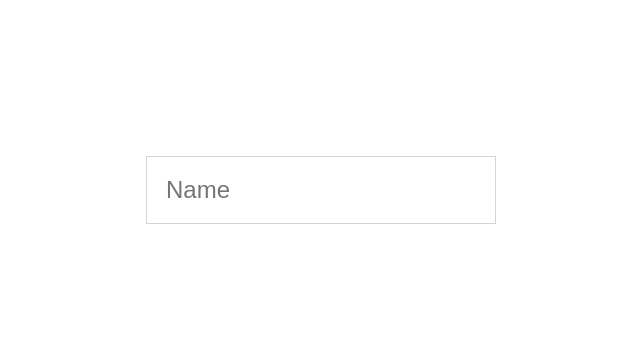
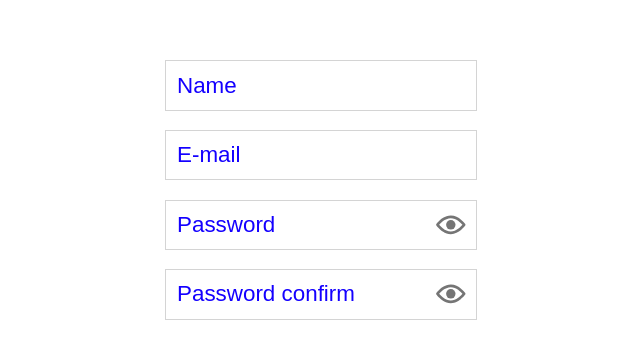
Before and after one commit to juanan-fernandez/advent-css-19, a React (Vite) app: page / in a window 1280 px wide. Shown: the part 210-568 px from the top of the page, without its empty margins (319-959 px from the left). Built offline with nearby package versions, Linux system fonts and the light colour scheme.

Commit message:
add validation functions

```diff
--- a/src/components/Form/Form.tsx
+++ b/src/components/Form/Form.tsx
@@ -1,9 +1,39 @@
+import { useState } from 'react';
 import Input from '../Input/Input';
 
 export default function Form() {
+	const [passwordValue, setPasswordValue] = useState('');
+	const [passwordConfirmValue, setPasswordConfirmValue] = useState('');
+
 	const validateName = (name: string): boolean => {
 		console.log(name);
 		return name.trim().length > 4;
+	};
+
+	const validateEmail = (email: string): boolean => {
+		return email.includes('@');
+	};
+
+	const validatePassword = (password: string): boolean => {
+		const letters = 'abcdefghijklmnñopqrstuvwxyz';
+		const numbers = '1234567890';
+		const passwordAux = password.toLowerCase().split('');
+		let isValidChars = false;
+		let isValidNums = false;
+
+		passwordAux.forEach(item => {
+			if (letters.indexOf(item) >= 0) isValidChars = true;
+		});
+
+		passwordAux.forEach(item => {
+			if (numbers.indexOf(item) >= 0) isValidNums = true;
+		});
+
+		return password.length >= 6 && isValidChars && isValidNums;
+	};
+
+	const validatePasswordConfirmation = (password: string): boolean => {
+		return validatePassword(password) && passwordValue === passwordConfirmValue;
 	};
 
 	return (
@@ -18,6 +48,33 @@ export default function Form() {
 					messageOnError='Please enter a valid name'
 					validationFn={validateName}
 				/>
+				<Input
+					placeholder='E-mail'
+					inputId='email'
+					type='text'
+					inputLabel='E-mail'
+					inputName='email'
+					messageOnError='Please enter a valid e-mail'
+					validationFn={validateEmail}
+				/>
+				<Input
+					placeholder='Password'
+					inputId='password'
+					type='password'
+					inputLabel='Password'
+					inputName='email'
+					messageOnError='Password length must be 6 characters at least and only include letters and numbers'
+					validationFn={validatePassword}
+				/>
+				<Input
+					placeholder='Password confirm'
+					inputId='password-confirm'
+					type='password'
+					inputLabel='Confirm password'
+					inputName='password-confirm'
+					messageOnError='Password confirmation is not equal to password'
+					validationFn={validatePasswordConfirmation}
+				/>
 			</form>
 		</section>
 	);
--- a/src/components/Input/Input.module.css
+++ b/src/components/Input/Input.module.css
@@ -11,10 +11,13 @@
 	--error-red: #ff0000;
 }
 
+.icon {
+	margin-left: 0.5rem;
+	font-size: 0.7rem;
+}
+
 .error {
 	color: var(--error-red);
-	font-size: 0.7rem;
-	margin-left: 0.5rem;
 }
 
 .input__control {
@@ -22,6 +25,7 @@
 	display: flex;
 	justify-content: start;
 	align-items: center;
+	margin: 1.2rem auto;
 }
 
 .input__control:focus-within label {
@@ -30,8 +34,16 @@
 
 .input__input {
 	border: 1px solid var(--border-input);
-	font-size: 1.5rem;
-	padding: 0.8em;
+	font-size: 1.4rem;
+	padding: 0.7rem;
+}
+
+.input__input[type='password'] {
+	background: url('/show.svg') no-repeat right 10px center;
+}
+
+.input__input::placeholder {
+	color: var(--primary-blue);
 }
 
 .input__input:focus {
@@ -43,9 +55,9 @@
 .input__label {
 	background-color: var(--background-label);
 	color: var(--primary-blue);
-	padding: 0.4rem;
+	padding: 0rem 0.5rem 0rem 0.1rem;
 	position: absolute;
 	left: 13px;
-	top: -18px;
+	top: -13px;
 	opacity: 0;
 }
--- a/src/components/Input/Input.tsx
+++ b/src/components/Input/Input.tsx
@@ -2,7 +2,7 @@ import styles from './Input.module.css';
 import { useState, useRef } from 'react';
 
 type InputProps = {
-	type: 'text' | 'number';
+	type: 'text' | 'number' | 'password';
 	inputName: string;
 	inputId: string;
 	inputLabel: string;
```
